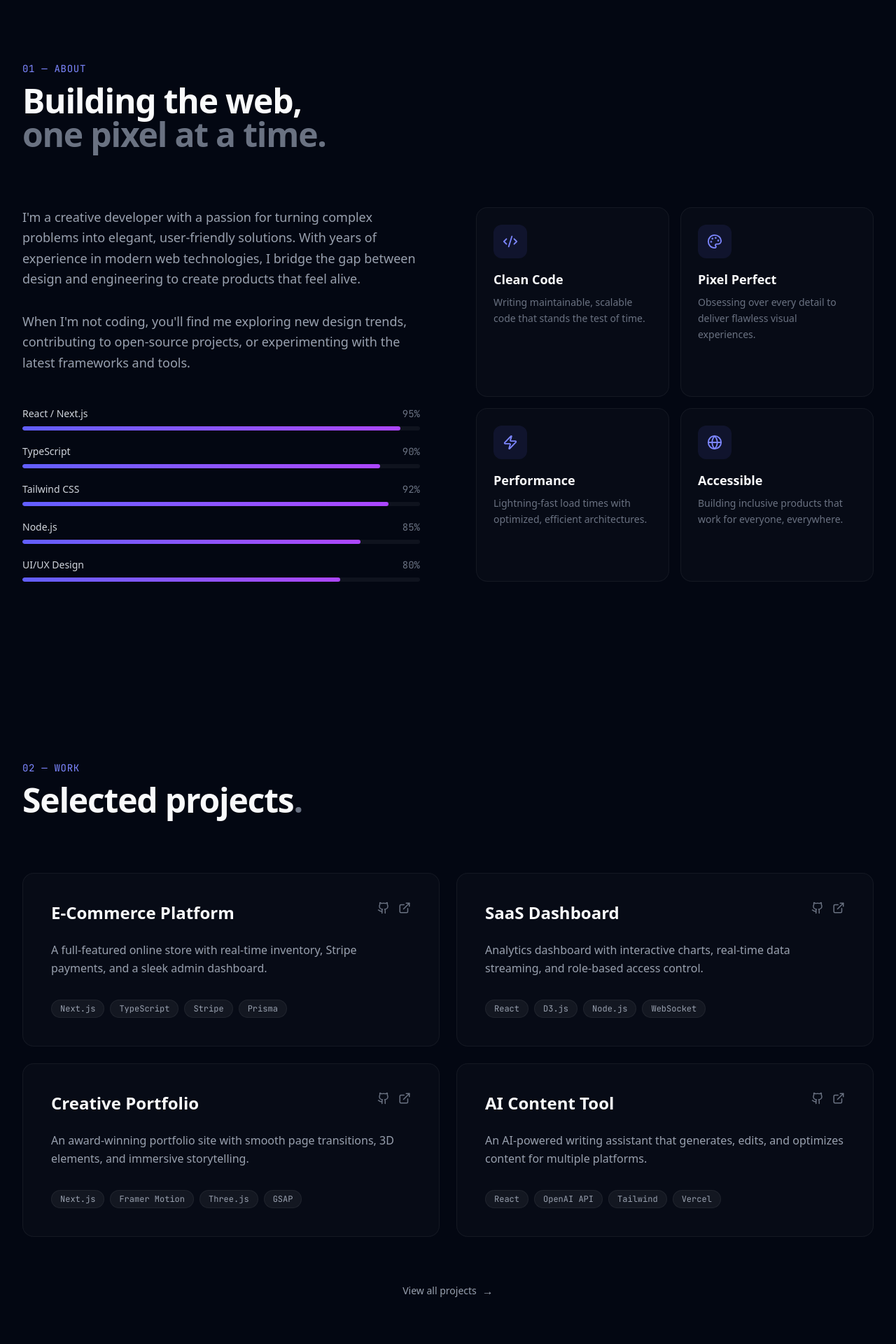
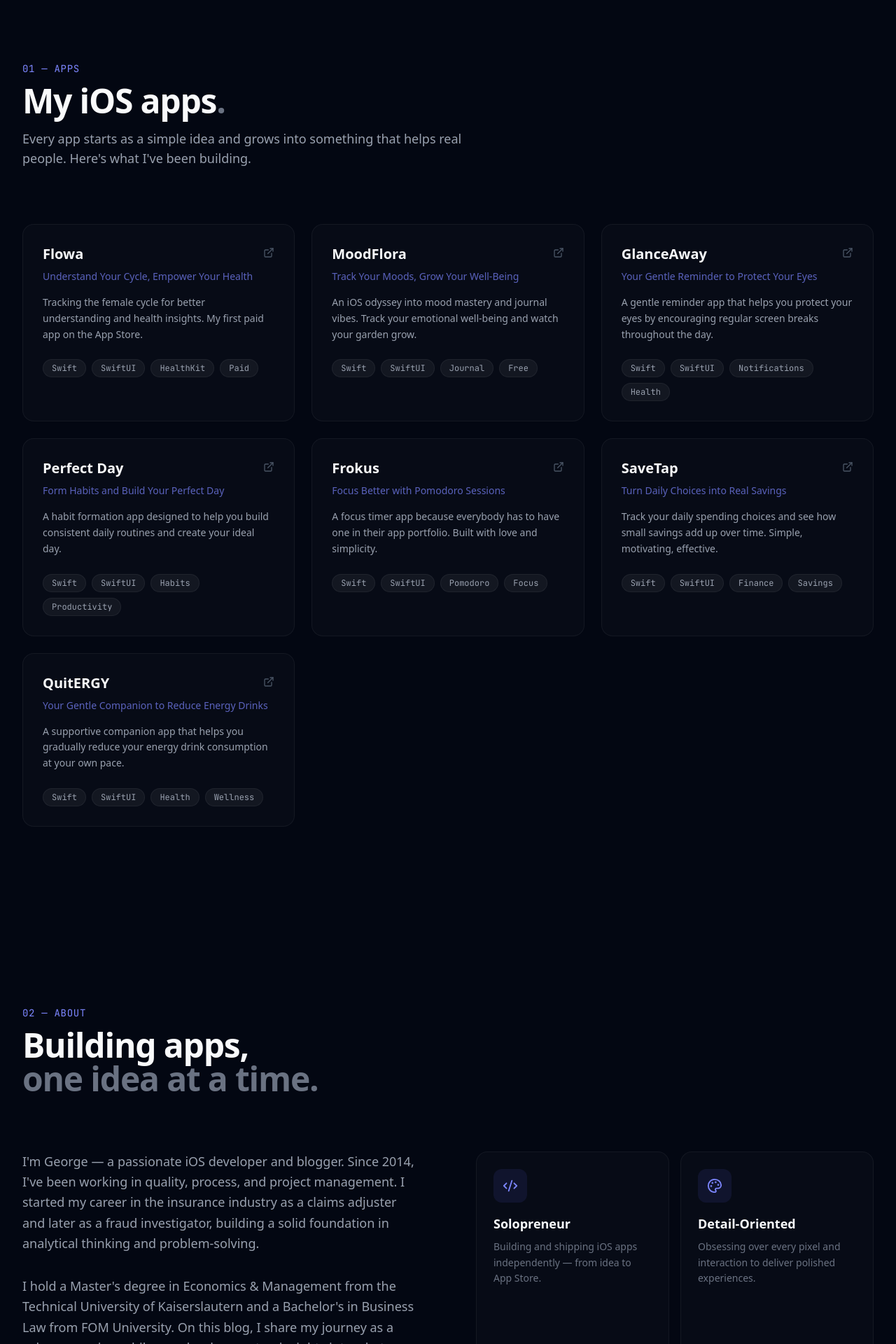
Before and after one commit to GeorgeValandis/georgevalandis-com, a Next.js app: page / in a window 1280 px wide. Shown: the part 840-2760 px from the top of the page at 70% size. Built offline with nearby package versions, Linux system fonts and the light colour scheme.

Commit message:
Update website with real content from georgevalandis.com

```diff
--- a/src/app/layout.tsx
+++ b/src/app/layout.tsx
@@ -13,10 +13,10 @@ const jetbrainsMono = JetBrains_Mono({
 });
 
 export const metadata: Metadata = {
-  title: "George Valandis — Creative Developer",
+  title: "George Valandis — iOS Development",
   description:
-    "Portfolio & personal website of George Valandis. Modern web experiences crafted with precision.",
-  keywords: ["developer", "portfolio", "web development", "George Valandis"],
+    "iOS Developer & Solopreneur. Building apps like Flowa, MoodFlora, GlanceAway and more. Sharing my journey from 5 to 9.",
+  keywords: ["iOS developer", "Swift", "SwiftUI", "solopreneur", "George Valandis", "app development"],
 };
 
 export default function RootLayout({
--- a/src/app/page.tsx
+++ b/src/app/page.tsx
@@ -3,17 +3,17 @@ import Contact from '@/components/Contact';
 import Footer from '@/components/Footer';
 import Hero from '@/components/Hero';
 import Navbar from '@/components/Navbar';
-import Services from '@/components/Services';
-import Work from '@/components/Work';
+import Blog from '@/components/Services';
+import Apps from '@/components/Work';
 
 export default function Home() {
   return (
     <div className="min-h-screen bg-gray-950">
       <Navbar />
       <Hero />
+      <Apps />
       <About />
-      <Work />
-      <Services />
+      <Blog />
       <Contact />
       <Footer />
     </div>
--- a/src/components/About.tsx
+++ b/src/components/About.tsx
@@ -4,33 +4,33 @@ import { motion } from 'framer-motion';
 import { Code2, Globe, Palette, Zap } from 'lucide-react';
 
 const skills = [
-  { name: 'React / Next.js', level: 95 },
-  { name: 'TypeScript', level: 90 },
-  { name: 'Tailwind CSS', level: 92 },
-  { name: 'Node.js', level: 85 },
-  { name: 'UI/UX Design', level: 80 },
+  { name: 'Swift / SwiftUI', level: 95 },
+  { name: 'iOS Development', level: 92 },
+  { name: 'UI/UX Design', level: 85 },
+  { name: 'App Store Optimization', level: 80 },
+  { name: 'Content Creation', level: 78 },
 ];
 
 const highlights = [
   {
     icon: Code2,
-    title: 'Clean Code',
-    description: 'Writing maintainable, scalable code that stands the test of time.',
+    title: 'Solopreneur',
+    description: 'Building and shipping iOS apps independently — from idea to App Store.',
   },
   {
     icon: Palette,
-    title: 'Pixel Perfect',
-    description: 'Obsessing over every detail to deliver flawless visual experiences.',
+    title: 'Detail-Oriented',
+    description: 'Obsessing over every pixel and interaction to deliver polished experiences.',
   },
   {
     icon: Zap,
-    title: 'Performance',
-    description: 'Lightning-fast load times with optimized, efficient architectures.',
+    title: 'After-Hours Builder',
+    description: 'Working from 5 to 9 — turning side projects into real products.',
   },
   {
     icon: Globe,
-    title: 'Accessible',
-    description: 'Building inclusive products that work for everyone, everywhere.',
+    title: 'Multilingual',
+    description: 'Fluent in Greek, German and English. Building for a global audience.',
   },
 ];
 
@@ -56,12 +56,12 @@ export default function About() {
           className="mb-20"
         >
           <p className="text-indigo-400 font-mono text-sm mb-3 tracking-wider uppercase">
-            01 &mdash; About
+            02 &mdash; About
           </p>
           <h2 className="text-4xl md:text-5xl font-bold tracking-tight">
-            Building the web,
+            Building apps,
             <br />
-            <span className="text-gray-500">one pixel at a time.</span>
+            <span className="text-gray-500">one idea at a time.</span>
           </h2>
         </motion.div>
 
@@ -75,10 +75,11 @@ export default function About() {
               transition={{ duration: 0.6, delay: 0.2 }}
               className="text-gray-400 text-lg leading-relaxed mb-8"
             >
-              I&apos;m a creative developer with a passion for turning complex
-              problems into elegant, user-friendly solutions. With years of
-              experience in modern web technologies, I bridge the gap between
-              design and engineering to create products that feel alive.
+              I&apos;m George — a passionate iOS developer and blogger. Since
+              2014, I&apos;ve been working in quality, process, and project
+              management. I started my career in the insurance industry as a
+              claims adjuster and later as a fraud investigator, building a
+              solid foundation in analytical thinking and problem-solving.
             </motion.p>
 
             <motion.p
@@ -88,9 +89,11 @@ export default function About() {
               transition={{ duration: 0.6, delay: 0.3 }}
               className="text-gray-400 text-lg leading-relaxed mb-12"
             >
-              When I&apos;m not coding, you&apos;ll find me exploring new design
-              trends, contributing to open-source projects, or experimenting
-              with the latest frameworks and tools.
+              I hold a Master&apos;s degree in Economics &amp; Management from
+              the Technical University of Kaiserslautern and a Bachelor&apos;s
+              in Business Law from FOM University. On this blog, I share my
+              journey as a solopreneur in mobile app development — insights
+              into what inspires me daily, working after-hours from 5 to 9.
             </motion.p>
 
             {/* Skill bars */}
--- a/src/components/Services.tsx
+++ b/src/components/Services.tsx
@@ -1,57 +1,56 @@
 'use client';
 
 import { motion } from 'framer-motion';
-import {
-  Database,
-  Monitor,
-  PenTool,
-  Rocket,
-  Search,
-  Smartphone,
-} from 'lucide-react';
+import { ArrowUpRight, Calendar } from 'lucide-react';
 
-const services = [
+const blogPosts = [
   {
-    icon: Monitor,
-    title: 'Web Development',
-    description:
-      'Custom websites and web applications built with cutting-edge frameworks for maximum performance.',
+    title: 'Focus on Marketing',
+    date: 'October 19, 2025',
+    excerpt:
+      'Quick update on what I\'ve been diving into lately. I\'ve started shifting gears towards marketing my apps...',
+    link: 'https://georgevalandis.com/focus-on-marketing/',
   },
   {
-    icon: Smartphone,
-    title: 'Responsive Design',
-    description:
-      'Pixel-perfect interfaces that look stunning on every device, from mobile to ultra-wide displays.',
+    title: 'Many Apps, Many Ideas, and Juggling Life',
+    date: 'September 24, 2025',
+    excerpt:
+      'Quick update on where I\'m at right now. I\'ve been leaning more into building multiple apps simultaneously...',
+    link: 'https://georgevalandis.com/many-apps-many-ideas-and-juggling-life/',
   },
   {
-    icon: PenTool,
-    title: 'UI / UX Design',
-    description:
-      'User-centered design that balances aesthetics with usability, backed by research and iteration.',
+    title: 'A Little Content Reset and GlanceAway Is Live',
+    date: 'September 4, 2025',
+    excerpt:
+      'Quick life-and-project update. I recently renamed my "LookAway" app to GlanceAway and it\'s now live...',
+    link: 'https://georgevalandis.com/a-little-content-reset-and-glanceaway-is-live/',
   },
   {
-    icon: Search,
-    title: 'SEO Optimization',
-    description:
-      'Technical SEO strategies that improve visibility, drive organic traffic, and boost rankings.',
+    title: 'Slowing Down to Speed Up — Shipping Perfect Day and Building LookAway',
+    date: 'August 9, 2025',
+    excerpt:
+      'I\'ve intentionally dialed things down a notch to focus on quality over quantity...',
+    link: 'https://georgevalandis.com/slowing-down-to-speed-up-shipping-perfect-day-and-building-lookaway/',
   },
   {
-    icon: Database,
-    title: 'Backend & APIs',
-    description:
-      'Scalable server architectures, REST & GraphQL APIs, and seamless third-party integrations.',
+    title: 'Pushing Content & Building Community',
+    date: 'May 5, 2025',
+    excerpt:
+      'Since my last update, I\'ve been shifting gears — not just building apps, but growing communities around them...',
+    link: 'https://georgevalandis.com/pushing-content-building-community-the-next-chapter-for-flowa-perfect-day-beyond/',
   },
   {
-    icon: Rocket,
-    title: 'Performance',
-    description:
-      'Blazing-fast load times through code splitting, lazy loading, and advanced caching strategies.',
+    title: 'Flowa is Live — My First Paid App on the App Store!',
+    date: 'February 16, 2025',
+    excerpt:
+      'Big news — Flowa is officially live on the App Store! After months of work, my first paid app is out...',
+    link: 'https://georgevalandis.com/flowa-is-live-my-first-paid-app-on-the-app-store/',
   },
 ];
 
-export default function Services() {
+export default function Blog() {
   return (
-    <section id="services" className="py-32 relative">
+    <section id="blog" className="py-32 relative">
       {/* Subtle divider glow */}
       <div className="absolute top-0 left-1/2 -translate-x-1/2 w-2/3 h-px bg-gradient-to-r from-transparent via-white/10 to-transparent" />
 
@@ -64,43 +63,73 @@ export default function Services() {
           className="mb-20"
         >
           <p className="text-indigo-400 font-mono text-sm mb-3 tracking-wider uppercase">
-            03 &mdash; Services
+            03 &mdash; Blog
           </p>
           <h2 className="text-4xl md:text-5xl font-bold tracking-tight">
-            What I can do
+            Latest from
             <br />
-            <span className="text-gray-500">for you.</span>
+            <span className="text-gray-500">the journey.</span>
           </h2>
         </motion.div>
 
         <div className="grid sm:grid-cols-2 lg:grid-cols-3 gap-6">
-          {services.map((service, i) => (
-            <motion.div
-              key={service.title}
+          {blogPosts.map((post, i) => (
+            <motion.a
+              key={post.title}
+              href={post.link}
+              target="_blank"
+              rel="noopener noreferrer"
               initial={{ opacity: 0, y: 30 }}
               whileInView={{ opacity: 1, y: 0 }}
               viewport={{ once: true }}
               transition={{ duration: 0.5, delay: i * 0.1, ease: 'easeOut' as const }}
-              className="group relative p-8 rounded-2xl bg-white/[0.02] border border-white/5 hover:border-indigo-500/20 transition-all duration-500"
+              className="group relative p-7 rounded-2xl bg-white/[0.02] border border-white/5 hover:border-indigo-500/20 transition-all duration-500 block"
             >
               <div className="absolute inset-0 rounded-2xl bg-gradient-to-br from-indigo-500/5 to-purple-500/5 opacity-0 group-hover:opacity-100 transition-opacity duration-700" />
 
               <div className="relative">
-                <div className="w-14 h-14 rounded-2xl bg-indigo-500/10 flex items-center justify-center mb-6 group-hover:bg-indigo-500/20 transition-colors duration-500 group-hover:scale-110 transform">
-                  <service.icon
-                    size={24}
-                    className="text-indigo-400 group-hover:text-indigo-300 transition-colors"
+                <div className="flex items-center gap-2 text-gray-500 text-xs mb-4">
+                  <Calendar size={12} />
+                  <span>{post.date}</span>
+                </div>
+
+                <div className="flex items-start justify-between gap-3 mb-3">
+                  <h3 className="text-lg font-semibold leading-snug group-hover:text-white transition-colors">
+                    {post.title}
+                  </h3>
+                  <ArrowUpRight
+                    size={16}
+                    className="text-gray-600 group-hover:text-indigo-400 transition-colors shrink-0 mt-1"
                   />
                 </div>
 
-                <h3 className="text-xl font-semibold mb-3">{service.title}</h3>
                 <p className="text-gray-500 text-sm leading-relaxed">
-                  {service.description}
+                  {post.excerpt}
                 </p>
               </div>
-            </motion.div>
+            </motion.a>
           ))}
         </div>
+
+        <motion.div
+          initial={{ opacity: 0, y: 20 }}
+          whileInView={{ opacity: 1, y: 0 }}
+          viewport={{ once: true }}
+          transition={{ duration: 0.6, delay: 0.4 }}
+          className="mt-16 text-center"
+        >
+          <a
+            href="https://georgevalandis.com/"
+            target="_blank"
+            rel="noopener noreferrer"
+            className="inline-flex items-center gap-2 text-gray-400 hover:text-white transition-colors duration-300 group/link"
+          >
+            <span className="text-sm font-medium">View all posts</span>
+            <span className="group-hover/link:translate-x-1 transition-transform duration-300">
+              &rarr;
+            </span>
+          </a>
+        </motion.div>
       </div>
     </section>
   );
--- a/src/components/Work.tsx
+++ b/src/components/Work.tsx
@@ -1,46 +1,84 @@
 'use client';
 
 import { motion } from 'framer-motion';
-import { ExternalLink, Github } from 'lucide-react';
+import { ExternalLink } from 'lucide-react';
 
-const projects = [
+const apps = [
   {
-    title: 'E-Commerce Platform',
+    title: 'Flowa',
+    subtitle: 'Understand Your Cycle, Empower Your Health',
     description:
-      'A full-featured online store with real-time inventory, Stripe payments, and a sleek admin dashboard.',
-    tags: ['Next.js', 'TypeScript', 'Stripe', 'Prisma'],
+      'Tracking the female cycle for better understanding and health insights. My first paid app on the App Store.',
+    tags: ['Swift', 'SwiftUI', 'HealthKit', 'Paid'],
+    gradient: 'from-pink-500/20 to-rose-500/20',
+    accentBorder: 'group-hover:border-pink-500/40',
+    link: 'https://georgevalandis.com/flowa/',
+  },
+  {
+    title: 'MoodFlora',
+    subtitle: 'Track Your Moods, Grow Your Well-Being',
+    description:
+      'An iOS odyssey into mood mastery and journal vibes. Track your emotional well-being and watch your garden grow.',
+    tags: ['Swift', 'SwiftUI', 'Journal', 'Free'],
+    gradient: 'from-emerald-500/20 to-teal-500/20',
+    accentBorder: 'group-hover:border-emerald-500/40',
+    link: 'https://apps.apple.com/de/app/journal-tracker-moodflora/id6477776787',
+  },
+  {
+    title: 'GlanceAway',
+    subtitle: 'Your Gentle Reminder to Protect Your Eyes',
+    description:
+      'A gentle reminder app that helps you protect your eyes by encouraging regular screen breaks throughout the day.',
+    tags: ['Swift', 'SwiftUI', 'Notifications', 'Health'],
+    gradient: 'from-sky-500/20 to-blue-500/20',
+    accentBorder: 'group-hover:border-sky-500/40',
+    link: 'https://georgevalandis.com/lookaway/',
+  },
+  {
+    title: 'Perfect Day',
+    subtitle: 'Form Habits and Build Your Perfect Day',
+    description:
+      'A habit formation app designed to help you build consistent daily routines and create your ideal day.',
+    tags: ['Swift', 'SwiftUI', 'Habits', 'Productivity'],
+    gradient: 'from-amber-500/20 to-orange-500/20',
+    accentBorder: 'group-hover:border-amber-500/40',
+    link: 'https://georgevalandis.com/perfectday/',
+  },
+  {
+    title: 'Frokus',
+    subtitle: 'Focus Better with Pomodoro Sessions',
+    description:
+      'A focus timer app because everybody has to have one in their app portfolio. Built with love and simplicity.',
+    tags: ['Swift', 'SwiftUI', 'Pomodoro', 'Focus'],
     gradient: 'from-indigo-500/20 to-purple-500/20',
     accentBorder: 'group-hover:border-indigo-500/40',
+    link: 'https://apps.apple.com/de/app/frokus-focus-timer/id6737744446',
   },
   {
-    title: 'SaaS Dashboard',
+    title: 'SaveTap',
+    subtitle: 'Turn Daily Choices into Real Savings',
     description:
-      'Analytics dashboard with interactive charts, real-time data streaming, and role-based access control.',
-    tags: ['React', 'D3.js', 'Node.js', 'WebSocket'],
-    gradient: 'from-emerald-500/20 to-teal-500/20',
-    accentBorder: 'group-hover:border-emerald-500/40',
+      'Track your daily spending choices and see how small savings add up over time. Simple, motivating, effective.',
+    tags: ['Swift', 'SwiftUI', 'Finance', 'Savings'],
+    gradient: 'from-green-500/20 to-emerald-500/20',
+    accentBorder: 'group-hover:border-green-500/40',
+    link: 'https://georgevalandis.com/savetap-turn-daily-choices-into-real-savings/',
   },
   {
-    title: 'Creative Portfolio',
+    title: 'QuitERGY',
+    subtitle: 'Your Gentle Companion to Reduce Energy Drinks',
     description:
-      'An award-winning portfolio site with smooth page transitions, 3D elements, and immersive storytelling.',
-    tags: ['Next.js', 'Framer Motion', 'Three.js', 'GSAP'],
-    gradient: 'from-orange-500/20 to-rose-500/20',
-    accentBorder: 'group-hover:border-orange-500/40',
-  },
-  {
-    title: 'AI Content Tool',
-    description:
-      'An AI-powered writing assistant that generates, edits, and optimizes content for multiple platforms.',
-    tags: ['React', 'OpenAI API', 'Tailwind', 'Vercel'],
-    gradient: 'from-sky-500/20 to-blue-500/20',
-    accentBorder: 'group-hover:border-sky-500/40',
+      'A supportive companion app that helps you gradually reduce your energy drink consumption at your own pace.',
+    tags: ['Swift', 'SwiftUI', 'Health', 'Wellness'],
+    gradient: 'from-violet-500/20 to-fuchsia-500/20',
+    accentBorder: 'group-hover:border-violet-500/40',
+    link: 'https://georgevalandis.com/quitergy-your-gentle-companion-to-reduce-energy-drinks/',
   },
 ];
 
-export default function Work() {
+export default function Apps() {
   return (
-    <section id="work" className="py-32 relative">
+    <section id="apps" className="py-32 relative">
       <div className="max-w-7xl mx-auto px-6 lg:px-8">
         <motion.div
           initial={{ opacity: 0, y: 30 }}
@@ -50,56 +88,55 @@ export default function Work() {
           className="mb-20"
         >
           <p className="text-indigo-400 font-mono text-sm mb-3 tracking-wider uppercase">
-            02 &mdash; Work
+            01 &mdash; Apps
           </p>
           <h2 className="text-4xl md:text-5xl font-bold tracking-tight">
-            Selected projects
+            My iOS apps
             <span className="text-gray-500">.</span>
           </h2>
+          <p className="text-gray-400 mt-4 text-lg max-w-2xl">
+            Every app starts as a simple idea and grows into something that helps real people.
+            Here&apos;s what I&apos;ve been building.
+          </p>
         </motion.div>
 
-        <div className="grid md:grid-cols-2 gap-6">
-          {projects.map((project, i) => (
-            <motion.div
-              key={project.title}
+        <div className="grid md:grid-cols-2 lg:grid-cols-3 gap-6">
+          {apps.map((app, i) => (
+            <motion.a
+              key={app.title}
+              href={app.link}
+              target="_blank"
+              rel="noopener noreferrer"
               initial={{ opacity: 0, y: 40 }}
               whileInView={{ opacity: 1, y: 0 }}
               viewport={{ once: true }}
-              transition={{ duration: 0.6, delay: i * 0.15, ease: 'easeOut' as const }}
-              className={`group relative rounded-2xl border border-white/5 ${project.accentBorder} bg-white/[0.02] overflow-hidden transition-all duration-500 hover:bg-white/[0.04]`}
+              transition={{ duration: 0.6, delay: i * 0.1, ease: 'easeOut' as const }}
+              className={`group relative rounded-2xl border border-white/5 ${app.accentBorder} bg-white/[0.02] overflow-hidden transition-all duration-500 hover:bg-white/[0.04] block`}
             >
               {/* Gradient background on hover */}
               <div
-                className={`absolute inset-0 bg-gradient-to-br ${project.gradient} opacity-0 group-hover:opacity-100 transition-opacity duration-700`}
+                className={`absolute inset-0 bg-gradient-to-br ${app.gradient} opacity-0 group-hover:opacity-100 transition-opacity duration-700`}
               />
 
-              <div className="relative p-8 md:p-10">
-                <div className="flex items-start justify-between mb-6">
-                  <h3 className="text-xl md:text-2xl font-bold">{project.title}</h3>
-                  <div className="flex gap-3">
-                    <a
-                      href="#"
-                      className="text-gray-500 hover:text-white transition-colors duration-300"
-                      aria-label="View on GitHub"
-                    >
-                      <Github size={18} />
-                    </a>
-                    <a
-                      href="#"
-                      className="text-gray-500 hover:text-white transition-colors duration-300"
-                      aria-label="Open live site"
-                    >
-                      <ExternalLink size={18} />
-                    </a>
-                  </div>
+              <div className="relative p-7">
+                <div className="flex items-start justify-between mb-2">
+                  <h3 className="text-xl font-bold">{app.title}</h3>
+                  <ExternalLink
+                    size={16}
+                    className="text-gray-600 group-hover:text-white transition-colors duration-300 mt-1 shrink-0"
+                  />
                 </div>
 
-                <p className="text-gray-400 leading-relaxed mb-8">
-                  {project.description}
+                <p className="text-indigo-400/70 text-sm font-medium mb-4">
+                  {app.subtitle}
+                </p>
+
+                <p className="text-gray-400 text-sm leading-relaxed mb-6">
+                  {app.description}
                 </p>
 
                 <div className="flex flex-wrap gap-2">
-                  {project.tags.map((tag) => (
+                  {app.tags.map((tag) => (
                     <span
                       key={tag}
                       className="px-3 py-1 text-xs font-mono text-gray-400 bg-white/5 rounded-full border border-white/5"
@@ -109,27 +146,9 @@ export default function Work() {
                   ))}
                 </div>
               </div>
-            </motion.div>
+            </motion.a>
           ))}
         </div>
-
-        <motion.div
-          initial={{ opacity: 0, y: 20 }}
-          whileInView={{ opacity: 1, y: 0 }}
-          viewport={{ once: true }}
-          transition={{ duration: 0.6, delay: 0.4 }}
-          className="mt-16 text-center"
-        >
-          <a
-            href="#"
-            className="inline-flex items-center gap-2 text-gray-400 hover:text-white transition-colors duration-300 group/link"
-          >
-            <span className="text-sm font-medium">View all projects</span>
-            <span className="group-hover/link:translate-x-1 transition-transform duration-300">
-              &rarr;
-            </span>
-          </a>
-        </motion.div>
       </div>
     </section>
   );
```
Also changed, not shown: src/components/Contact.tsx (+15 -7 lines), src/components/Footer.tsx (+27 -10 lines), src/components/Hero.tsx (+10 -10 lines), src/components/Navbar.tsx (+4 -4 lines).
